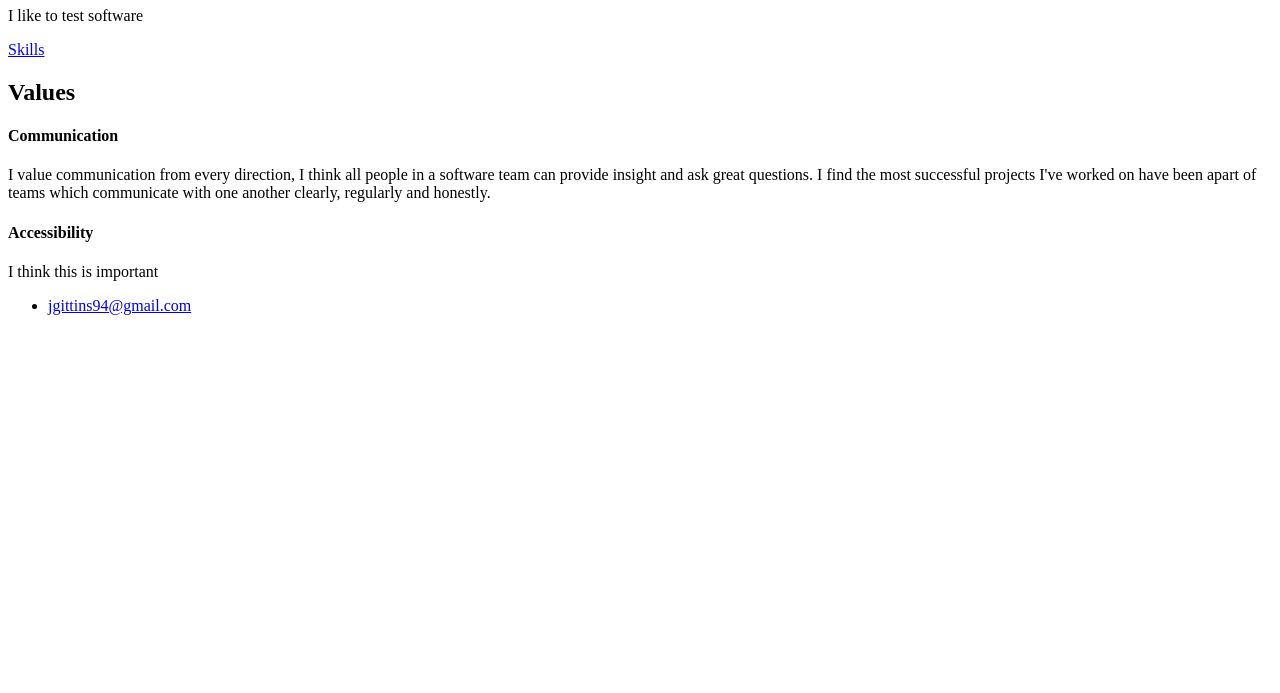
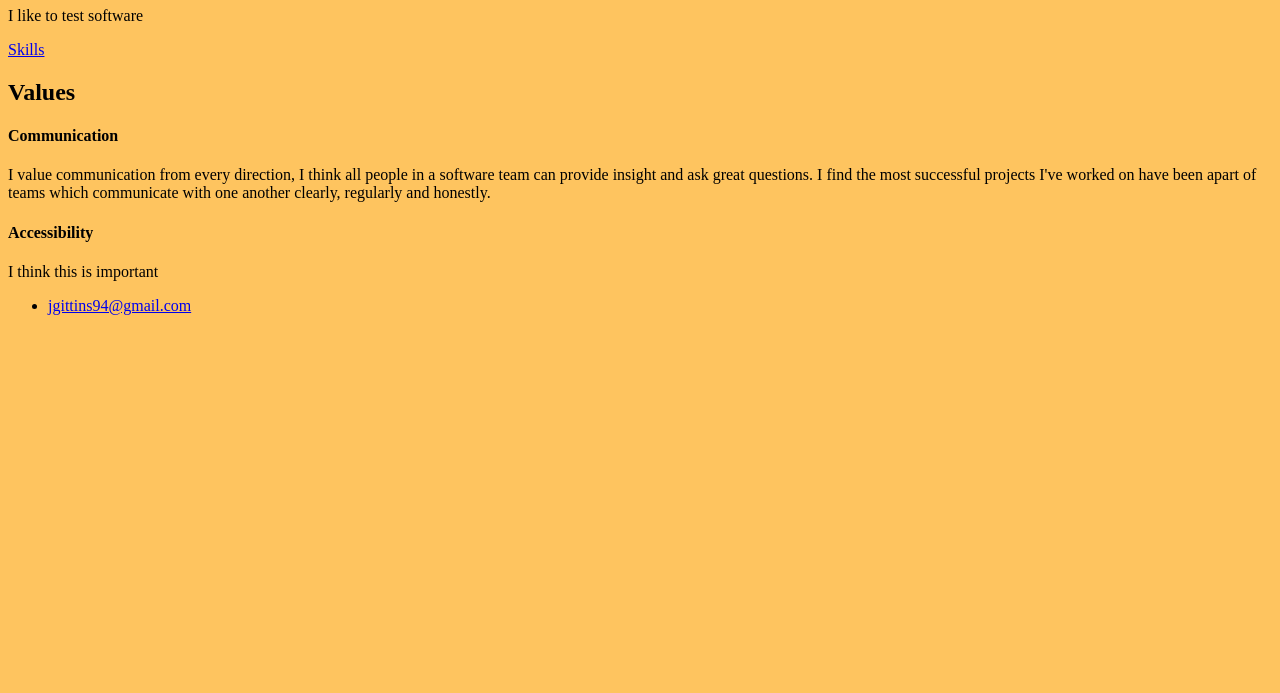
Before and after one commit to jgitts94/jgitts94, a plain HTML site: page index.html in a window 1280 px wide. Shown: the part 107-800 px from the top of the page. Drawn offline with Linux system fonts and the light colour scheme.

Commit message:
add background colour

```diff
--- a/index.html
+++ b/index.html
@@ -3,7 +3,7 @@
  <head>
    <title>Jack Gittins Portfolio</title>
  </head>
- <body>
+ <body style="background-color:#fec45f;">
    <nav>
      <ul>
        <li><a href=”index.html”>Home</a></li>
```
